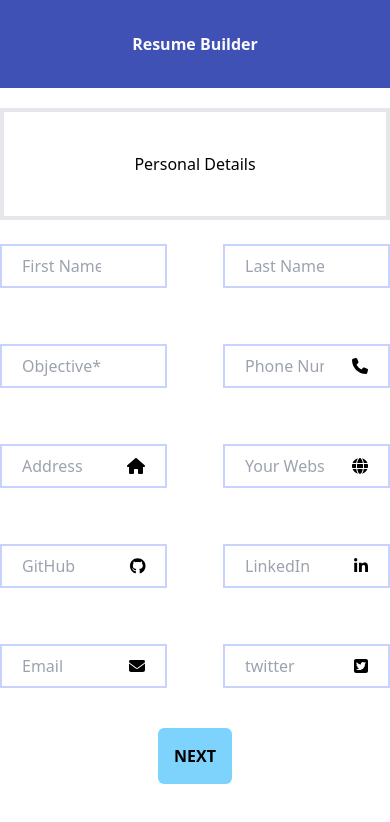
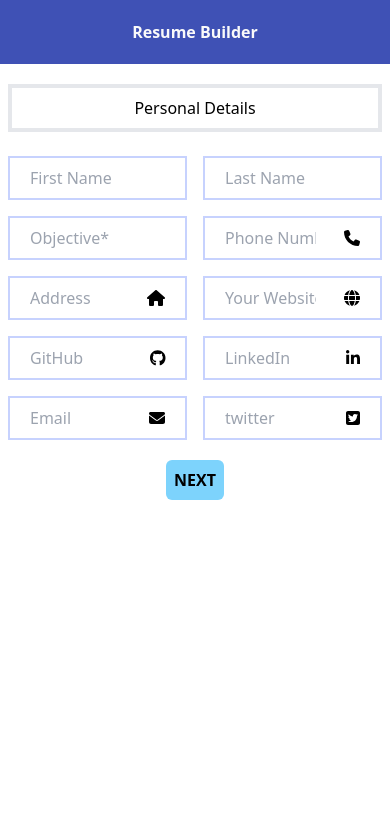
Before and after one commit to aakashjangra/resume-builder, a React (Vite) app: page / in a window 390 px wide. Shown: the top 822 px of the page. Built offline with nearby package versions, Linux system fonts and the light colour scheme.

Commit message:
responsive personal details

```diff
--- a/src/App.jsx
+++ b/src/App.jsx
@@ -1,14 +1,11 @@
 import './App.css'
 import Form from './components/Form/Form'
-
 
 import React from 'react'
 
 const App = () => {
   return (
-    <Form>
-      <h1>Children</h1>
-    </Form>
+    <Form />
   )
 }
 
--- a/src/components/Form/Form.jsx
+++ b/src/components/Form/Form.jsx
@@ -13,10 +13,10 @@ import {
 } from "@fortawesome/free-brands-svg-icons";
 import { useNavigate } from "react-router";
 import { useDispatch, useSelector } from "react-redux";
-import { update, updateObj } from "../../store/features/resumeData/resumeData.slice";
+import { update } from "../../store/features/resumeData/resumeData.slice";
 import { useEffect, useState } from "react";
 
-const Form = ({children}) => {
+const Form = () => {
   const navigate = useNavigate();
   const resumeData = useSelector((state) => state.resumeData.value);
   const dispatch = useDispatch();
@@ -73,7 +73,6 @@ const Form = ({children}) => {
     navigate("/resume");
   };
 
-
   const updateObjectField = (name, value) => {
     dispatch(update({ name, value }));
   }
@@ -90,11 +89,11 @@ const Form = ({children}) => {
   const FORM_FIELDS = [
     <div>
 
-  <div>
-    <h2 className="flex justify-center px-28 py-10  mb-6 border-4">
+  <div className="px-2 md:px-2">
+    <h2 className="flex justify-center p-2 sm:px-28 sm:py-10 mb-6 border-4">
       Personal Details
     </h2>
-    <div className="grid justify-center grid-cols-2 gap-14">
+    <div className="grid justify-center grid-cols-2 gap-4 sm:gap-14">
       <FormInput
         type={"text"}
         name={"firstname"}
@@ -336,16 +335,16 @@ const Form = ({children}) => {
   return (
     <div>
 
-    <h1 className="font-bold p-8  mb-5 bg-blue text-neutral-50   text-center">
+    <h1 className="font-bold p-5 sm:p-8 mb-5 sm:mb-5 bg-blue text-neutral-50   text-center">
     Resume Builder
     </h1>
       {FORM_FIELDS[fieldToShow]}
 
-      <div className="w-full flex justify-around p-10">
+      <div className="w-full flex justify-around p-5 sm:p-10">
       {
         fieldToShow > 0 && (
           <button
-            className="bg-orange-300 p-4 rounded-md font-bold"
+            className="bg-orange-300 p-2 sm:p-4 rounded-md font-bold"
             onClick={() => {changeField(fieldToShow - 1)}}
           >
             PREV
@@ -356,7 +355,7 @@ const Form = ({children}) => {
         {
           (fieldToShow === FORM_FIELDS.length - 1) && (
             <button
-              className="bg-green-300 p-4 rounded-md font-bold"
+              className="bg-green-300 p-2 sm:p-4 rounded-md font-bold"
               onClick={submitHandler}
             >
               Generate Resume
@@ -367,7 +366,7 @@ const Form = ({children}) => {
         {
           (fieldToShow < FORM_FIELDS.length - 1) && (
             <button
-              className="bg-sky-300 p-4 rounded-md font-bold"
+              className="bg-sky-300 p-2 sm:p-4 rounded-md font-bold"
               onClick={() => {changeField(fieldToShow + 1)}}
             >
               NEXT
--- a/src/index.css
+++ b/src/index.css
@@ -3,3 +3,10 @@
 @tailwind base;
 @tailwind components;
 @tailwind utilities;
+
+
+@media screen and (max-width: 375px) {
+  body{
+    font-size: 12px;
+  }
+}
```
